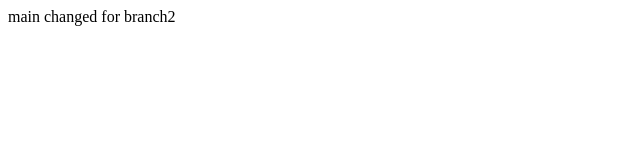
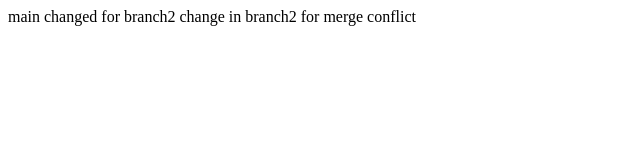
Before and after one commit to Vikaas29/Test2, a plain HTML site: page index.html in a window 1280 px wide. Shown: the whole page, without its empty margins (0-640 px from the left). Drawn offline with Linux system fonts and the light colour scheme.

Commit message:
change in branch2

```diff
--- a/index.html
+++ b/index.html
@@ -10,5 +10,7 @@
 
     changed for branch2
 
+    change in branch2 for merge conflict
+
 </body>
 </html>
```
